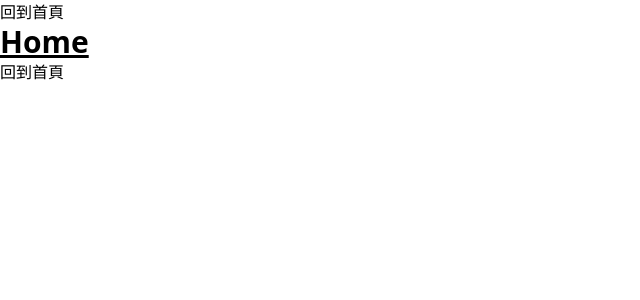
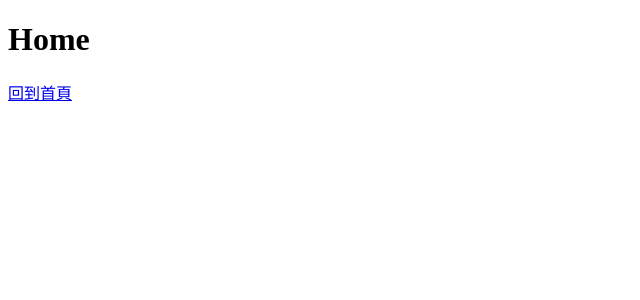
Before and after one commit to Bobo100/boboNext.js-template, a Next.js app in the folder template/: page / in a window 1280 px wide. Shown: the top 300 px of the page, without its empty margins (0-640 px from the left). Built offline with nearby package versions, Linux system fonts and the light colour scheme.

Commit message:
更新樣式

```diff
--- a/package.json
+++ b/package.json
@@ -1,6 +1,6 @@
 {
   "name": "cra-template-bobonext.js",
-  "version": "0.2.2",
+  "version": "0.2.3",
   "files": [
     "template",
     "template.json"
--- a/template/styles/global.scss
+++ b/template/styles/global.scss
@@ -1,3 +1,27 @@
-@import "tailwindcss/base";
-@import "tailwindcss/components";
-@import "tailwindcss/utilities";
+// @import "tailwindcss/base";
+// @import "tailwindcss/components";
+// @import "tailwindcss/utilities";
+
+$navbar-height: 80px;
+$bacground-color: #0f1114;
+$color: #61dafb;
+
+.navbar {
+    position: fixed;
+    top: 0;
+    width: 100%;
+    height: $navbar-height;
+    background-color: $bacground-color;
+    color: $color;
+    z-index: 100;
+    transition: top 0.3s;
+
+    padding-left: 20px;
+
+    display: flex;
+    align-items: center;
+}
+
+.navbar--hidden {
+    top: -$navbar-height;
+}
```
